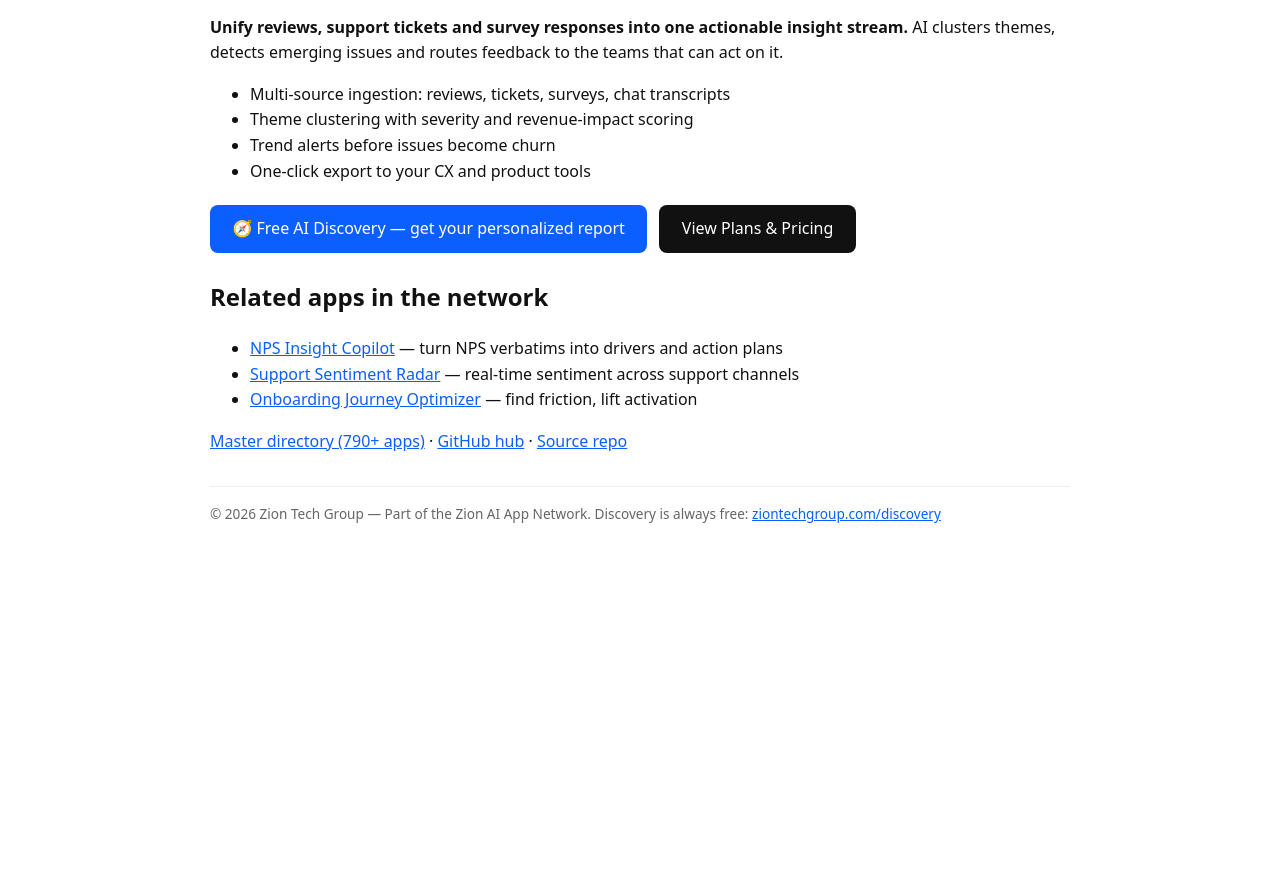
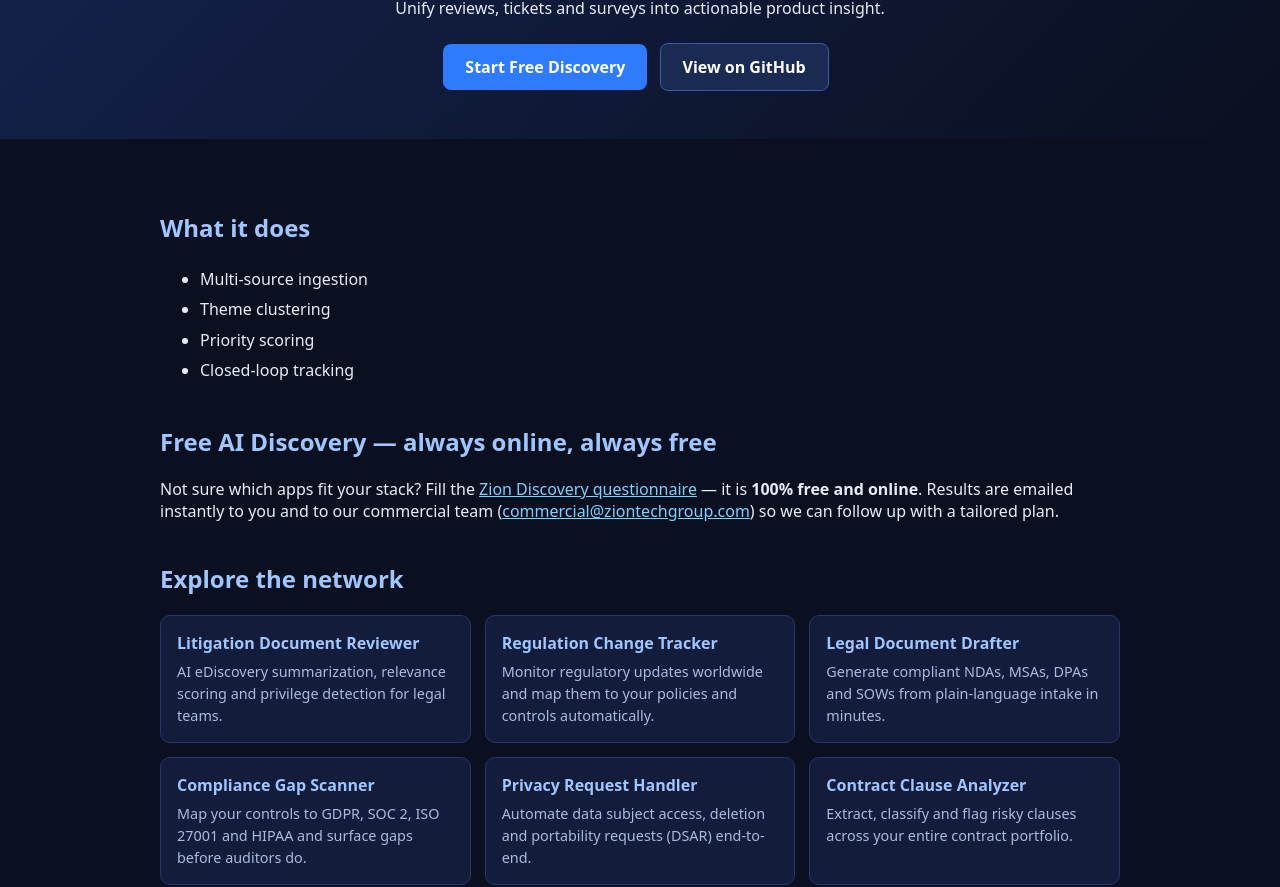
Before and after one commit to Zion-support/customer-feedback-analyzer, a plain HTML site: page index.html in a window 1280 px wide. Shown: the part 137-1024 px from the top of the page. Before the commit the page ends 800 px from the top, so only its background shows below. Drawn offline with Linux system fonts and the light colour scheme.

Commit message:
Add interlinked landing page (Zion AI App Network)

```diff
--- a/index.html
+++ b/index.html
@@ -1,33 +1,56 @@
 <!DOCTYPE html>
 <html lang="en">
 <head>
-<meta charset="UTF-8">
-<meta name="viewport" content="width=device-width, initial-scale=1.0">
-<title>Customer Feedback Analyzer — Zion AI App Network</title>
-<meta name="description" content="AI customer feedback analyzer — unify reviews, tickets and surveys into actionable insights. Part of the Zion AI App Network by Zion Tech Group.">
-<style>body{font-family:system-ui,sans-serif;max-width:860px;margin:0 auto;padding:2rem;line-height:1.6;color:#111}.cta{display:inline-block;background:#0b5fff;color:#fff;padding:.7rem 1.4rem;border-radius:8px;text-decoration:none;margin:.3rem .5rem .3rem 0}a{color:#0b5fff}footer{margin-top:2rem;font-size:.85rem;color:#666;border-top:1px solid #eee;padding-top:1rem}</style>
+<meta charset="UTF-8"><meta name="viewport" content="width=device-width, initial-scale=1.0">
+<title>Customer Feedback Analyzer — Zion AI App Network | Zion Tech Group</title>
+<meta name="description" content="Unify reviews, tickets and surveys into actionable product insight. Part of the Zion AI App Network by Zion Tech Group.">
+<style>
+ body{font-family:system-ui,Segoe UI,Roboto,sans-serif;margin:0;background:#0b1020;color:#e8ecf8}
+ header{padding:48px 24px;text-align:center;background:linear-gradient(135deg,#14224d,#0b1020)}
+ h1{margin:0 0 12px;font-size:2.2rem} .tag{color:#7fd0ff}
+ main{max-width:960px;margin:0 auto;padding:32px 24px}
+ .cta{display:inline-block;margin:8px 8px 0 0;padding:12px 22px;background:#2f7bff;color:#fff;border-radius:8px;text-decoration:none;font-weight:600}
+ .cta.alt{background:#1b2a52;border:1px solid #3b5ba9}
+ ul{line-height:1.9} h2{color:#9fc6ff;margin-top:40px}
+ .grid{display:grid;grid-template-columns:repeat(auto-fill,minmax(260px,1fr));gap:14px}
+ .card{display:block;padding:16px;background:#131c3a;border:1px solid #26386b;border-radius:10px;text-decoration:none;color:#e8ecf8}
+ .card strong{display:block;color:#9fc6ff;margin-bottom:6px} .card span{font-size:.9rem;color:#aebadd}
+ footer{text-align:center;padding:32px;color:#7c89b3;font-size:.85rem}
+ a.net{color:#7fd0ff}
+</style>
 </head>
 <body>
-<header><a href="https://ziontechgroup.com/">Zion Tech Group</a> / <a href="https://ziontechgroup.com/zion-app-network/">App Network</a></header>
-<h1>Customer Feedback Analyzer</h1>
-<p><strong>Unify reviews, support tickets and survey responses into one actionable insight stream.</strong> AI clusters themes, detects emerging issues and routes feedback to the teams that can act on it.</p>
-<ul>
-<li>Multi-source ingestion: reviews, tickets, surveys, chat transcripts</li>
-<li>Theme clustering with severity and revenue-impact scoring</li>
-<li>Trend alerts before issues become churn</li>
-<li>One-click export to your CX and product tools</li>
-</ul>
-<p>
-<a class="cta" href="https://ziontechgroup.com/discovery/">🧭 Free AI Discovery — get your personalized report</a>
-<a class="cta" href="https://ziontechgroup.com/en/plans/" style="background:#111">View Plans &amp; Pricing</a>
-</p>
-<h2>Related apps in the network</h2>
-<ul>
-<li><a href="https://ziontechgroup.com/nps-insight-copilot/">NPS Insight Copilot</a> — turn NPS verbatims into drivers and action plans</li>
-<li><a href="https://ziontechgroup.com/support-sentiment-radar/">Support Sentiment Radar</a> — real-time sentiment across support channels</li>
-<li><a href="https://ziontechgroup.com/onboarding-journey-optimizer/">Onboarding Journey Optimizer</a> — find friction, lift activation</li>
-</ul>
-<p><a href="https://ziontechgroup.com/zion-app-network/">Master directory (790+ apps)</a> · <a href="https://github.com/Zion-support/zion-app-network">GitHub hub</a> · <a href="https://github.com/Zion-support/customer-feedback-analyzer">Source repo</a></p>
-<footer>© 2026 Zion Tech Group — Part of the Zion AI App Network. Discovery is always free: <a href="https://ziontechgroup.com/discovery/">ziontechgroup.com/discovery</a></footer>
+<header>
+ <div class="tag">Zion AI App Network</div>
+ <h1>Customer Feedback Analyzer</h1>
+ <p>Unify reviews, tickets and surveys into actionable product insight.</p>
+ <a class="cta" href="https://ziontechgroup.com/discovery">Start Free Discovery</a>
+ <a class="cta alt" href="https://github.com/Zion-support/customer-feedback-analyzer">View on GitHub</a>
+</header>
+<main>
+ <h2>What it does</h2>
+ <ul>
+      <li>Multi-source ingestion</li>
+      <li>Theme clustering</li>
+      <li>Priority scoring</li>
+      <li>Closed-loop tracking</li>
+ </ul>
+ <h2>Free AI Discovery — always online, always free</h2>
+ <p>Not sure which apps fit your stack? Fill the <a class="net" href="https://ziontechgroup.com/discovery">Zion Discovery questionnaire</a> — it is <strong>100% free and online</strong>. Results are emailed instantly to you and to our commercial team (<a class="net" href="mailto:commercial@ziontechgroup.com">commercial@ziontechgroup.com</a>) so we can follow up with a tailored plan.</p>
+ <h2>Explore the network</h2>
+ <div class="grid">
+      <a class="card" href="https://ziontechgroup.com/litigation-doc-reviewer/"><strong>Litigation Document Reviewer</strong><span>AI eDiscovery summarization, relevance scoring and privilege detection for legal teams.</span></a>
+      <a class="card" href="https://ziontechgroup.com/regulation-change-tracker/"><strong>Regulation Change Tracker</strong><span>Monitor regulatory updates worldwide and map them to your policies and controls automatically.</span></a>
+      <a class="card" href="https://ziontechgroup.com/legal-doc-drafter/"><strong>Legal Document Drafter</strong><span>Generate compliant NDAs, MSAs, DPAs and SOWs from plain-language intake in minutes.</span></a>
+      <a class="card" href="https://ziontechgroup.com/compliance-gap-scanner/"><strong>Compliance Gap Scanner</strong><span>Map your controls to GDPR, SOC 2, ISO 27001 and HIPAA and surface gaps before auditors do.</span></a>
+      <a class="card" href="https://ziontechgroup.com/privacy-request-handler/"><strong>Privacy Request Handler</strong><span>Automate data subject access, deletion and portability requests (DSAR) end-to-end.</span></a>
+      <a class="card" href="https://ziontechgroup.com/contract-clause-analyzer/"><strong>Contract Clause Analyzer</strong><span>Extract, classify and flag risky clauses across your entire contract portfolio.</span></a>
+      <a class="card" href="https://ziontechgroup.com/support-sentiment-radar/"><strong>Support Sentiment Radar</strong><span>Real-time sentiment monitoring across every support channel so you act before churn.</span></a>
+      <a class="card" href="https://ziontechgroup.com/onboarding-journey-optimizer/"><strong>Onboarding Journey Optimizer</strong><span>AI that finds friction in onboarding and lifts activation with guided experiments.</span></a>
+      <a class="card" href="https://ziontechgroup.com/nps-insight-copilot/"><strong>NPS Insight Copilot</strong><span>Turn NPS verbatims into drivers, trends and concrete action plans.</span></a>
+ </div>
+ <p style="margin-top:28px">Browse all apps in the <a class="net" href="https://ziontechgroup.com/apps/">Zion App Network directory</a> · <a class="net" href="https://ziontechgroup.com">ziontechgroup.com</a></p>
+</main>
+<footer>© 2026 Zion Tech Group — Part of the Zion AI App Network. Source: <a class="net" href="https://github.com/Zion-support/customer-feedback-analyzer">github.com/Zion-support/customer-feedback-analyzer</a></footer>
 </body>
 </html>
```
